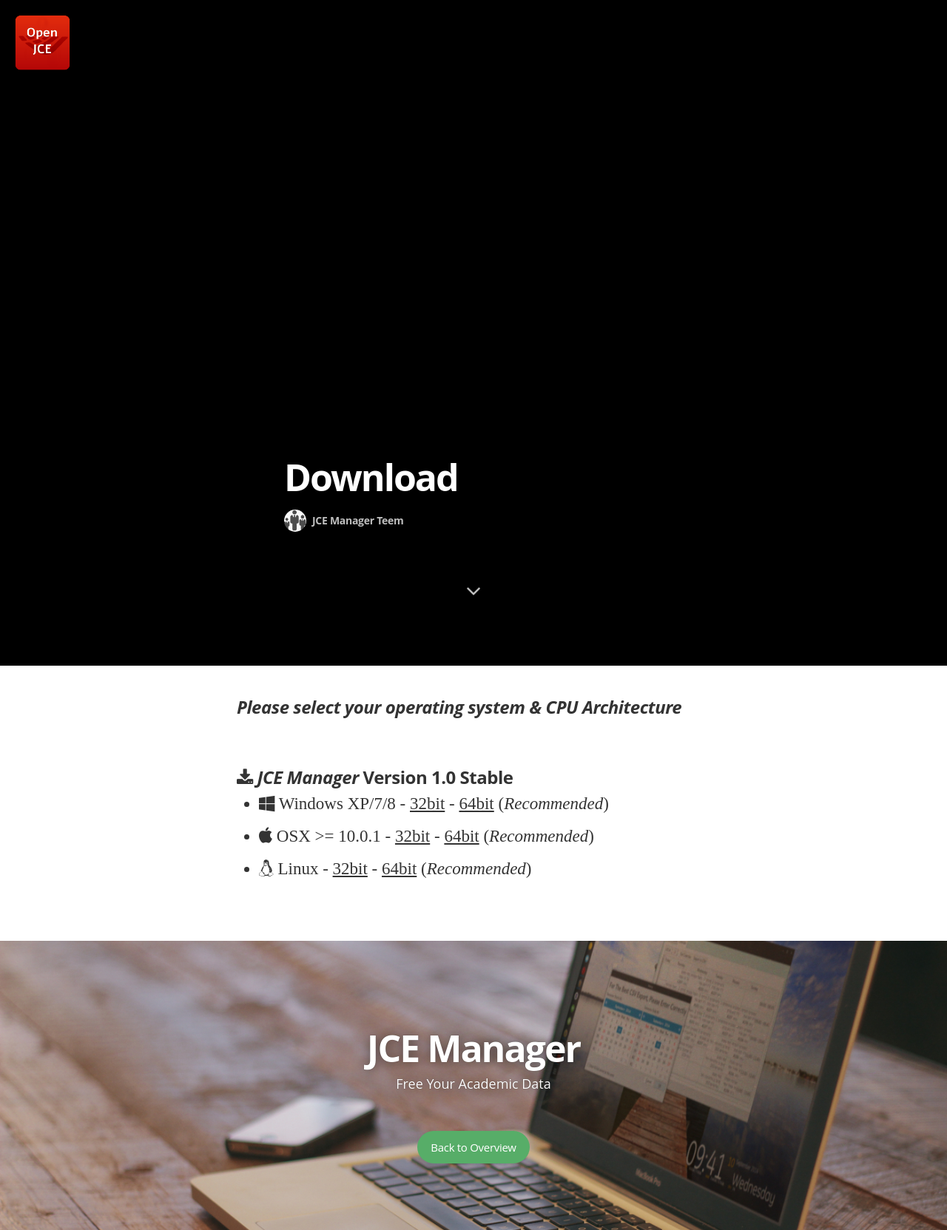
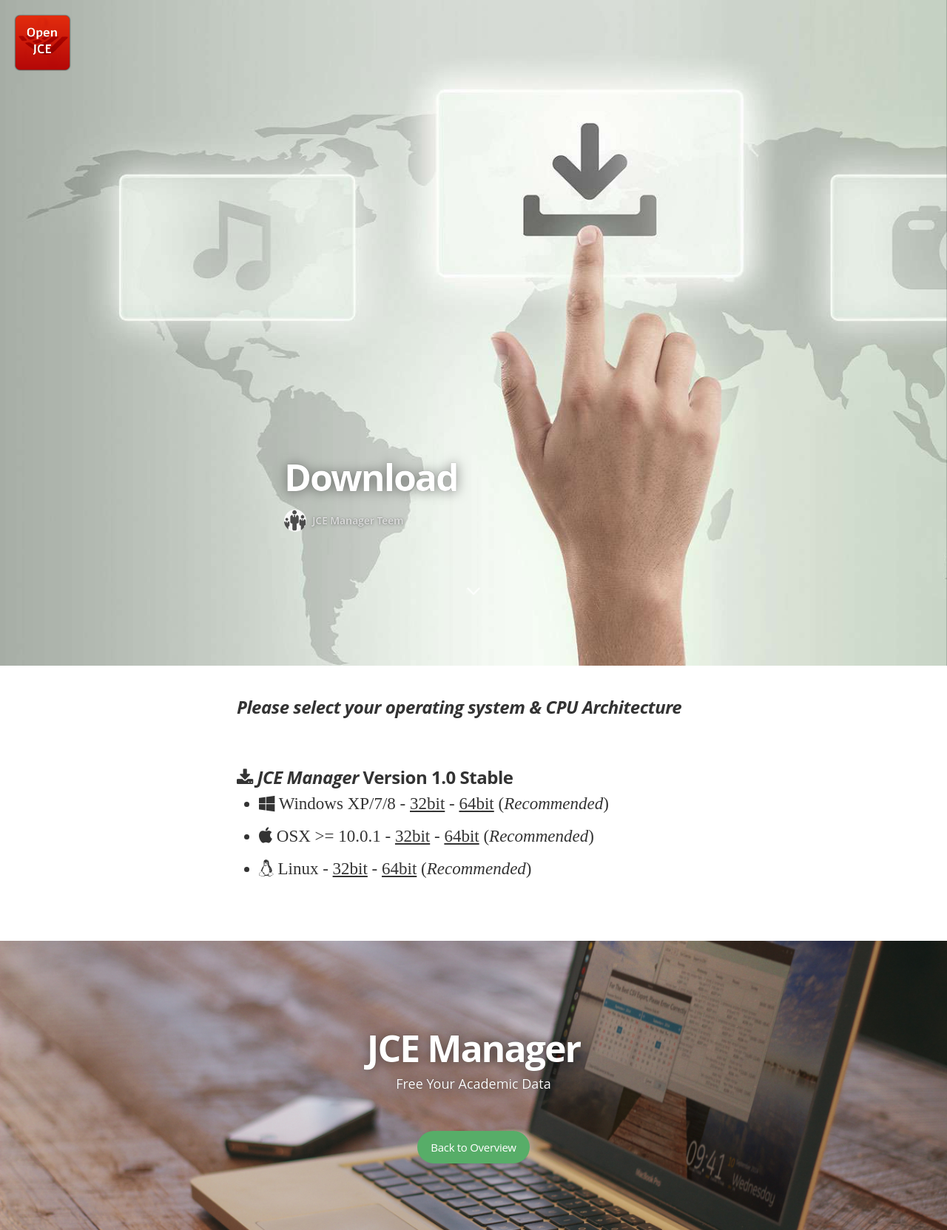
Before and after one commit to liranbg/JCEaverageCalculator, a Jekyll site: the page built from download.md, in a window 1280 px wide. Shown: the whole page at 74% size. Built offline with Jekyll 4.4.1, drawn with Linux system fonts in a browser that asks for light colours; nearby versions of some CDN libraries; some web fonts are replaced; Markdown is read by kramdown in place of the engine named in the settings.

Commit message:
forgot slash

```diff
--- a/download.md
+++ b/download.md
@@ -2,7 +2,7 @@
 layout: page
 title: Download
 permalink: /download/
-image: JceManager/assets/images/download.jpg
+image: /JceManager/assets/images/download.jpg
 ---
 
 
```
Also changed, not shown: help.md (+1 -1 lines).
